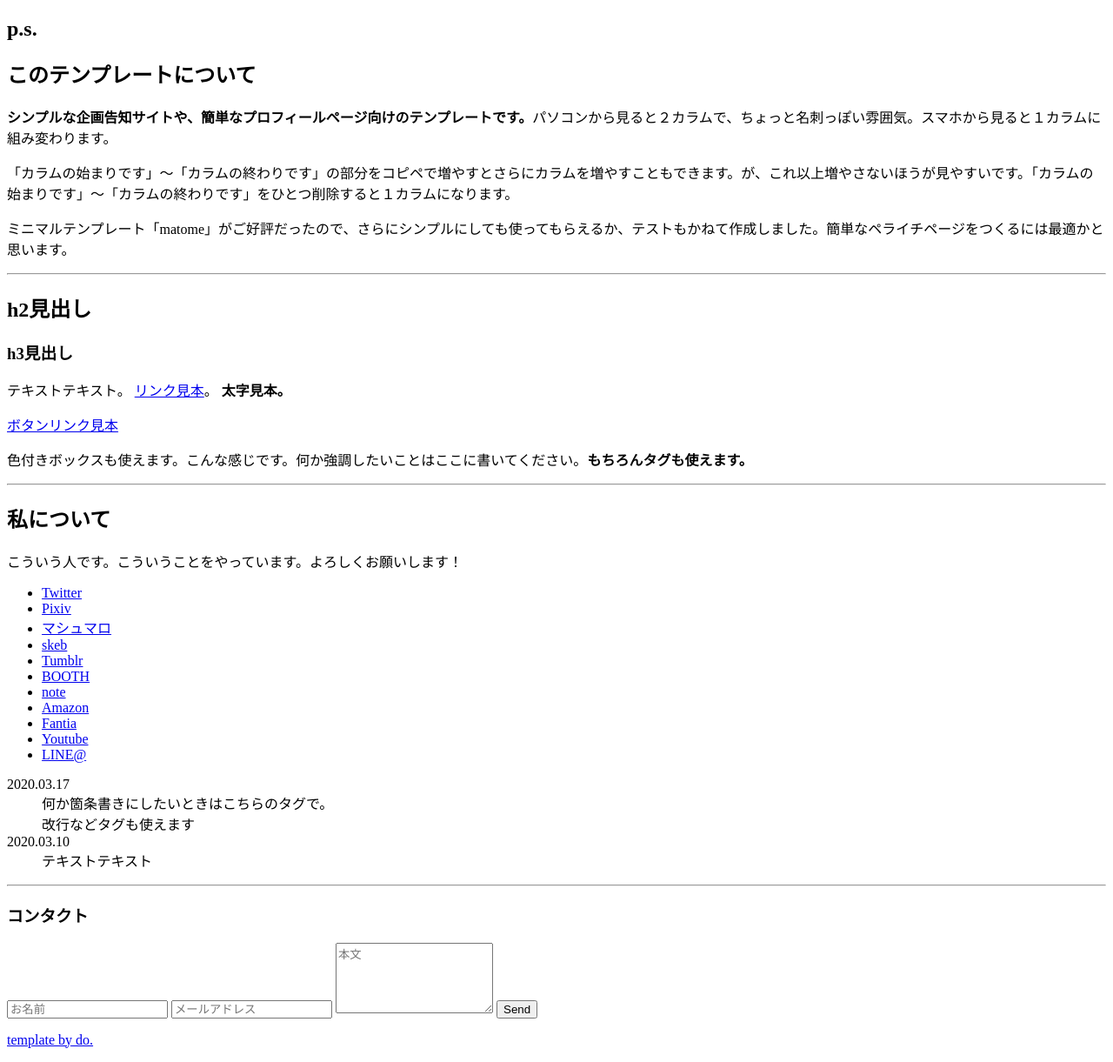
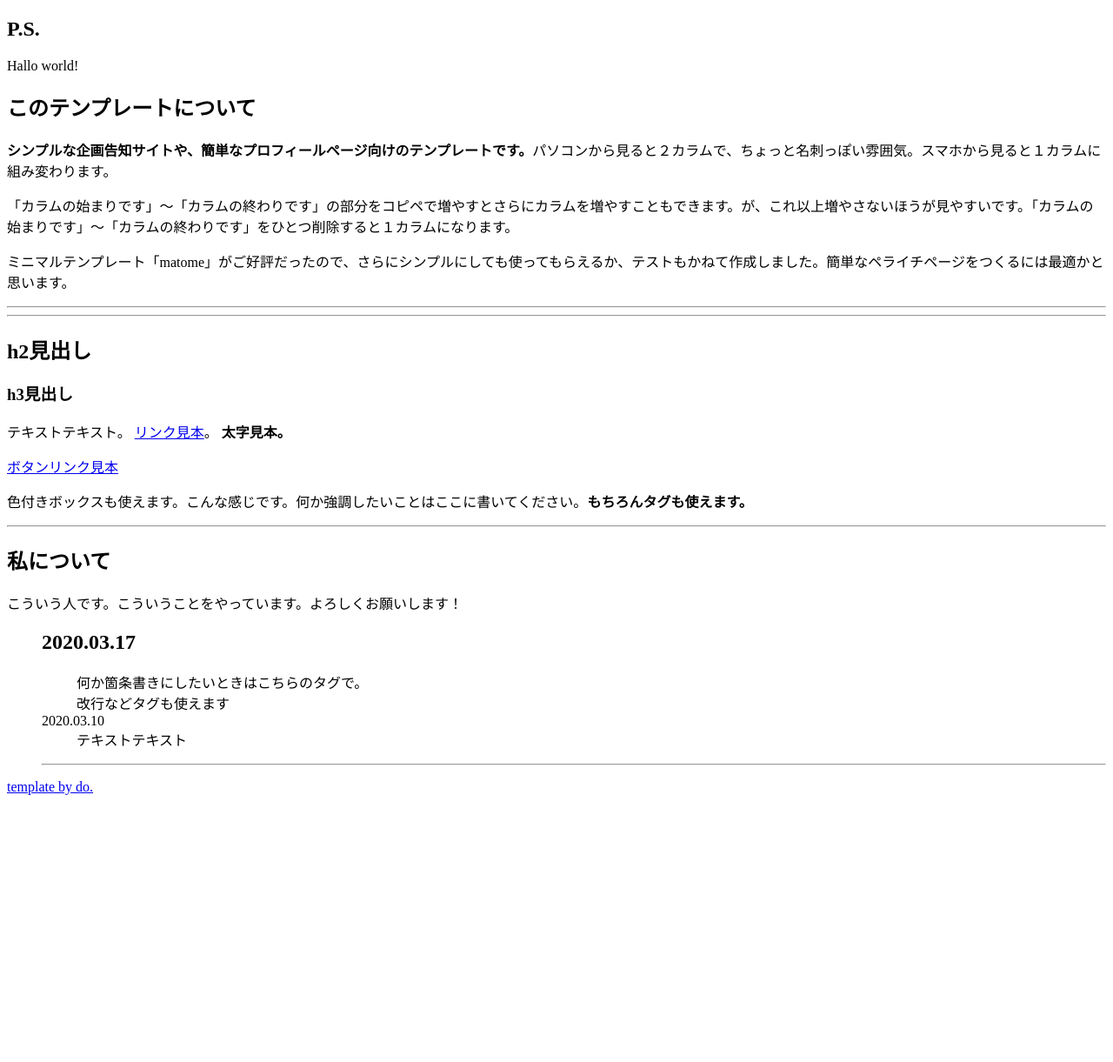
Before and after one commit to post-scripts/post-scripts.github.io, a plain HTML site: page index.html in a window 1280 px wide. Shown: the whole page at 87% size. After the commit the page ends 930 px from the top, so only its background shows below. Drawn offline with Linux system fonts and the light colour scheme.

Commit message:
Update index.html

```diff
--- a/index.html
+++ b/index.html
@@ -3,22 +3,22 @@
 <head>
   <meta charset="utf-8">
   <meta name="viewport" content="width=device-width">
-  <title>p.s.</title>
+  <title>P.S.</title>
   <link rel="stylesheet" href="css/style.css">
 </head>
 
 <body>
 
   <main>
-
     <section>
       <header>
-        <h1>p.s.</h1>
+        <h1>P.S.</h1>
         <!-- h1タグの中にページのタイトルを書いてください。
             プロフィールページなら「About me」などがおススメです -->
       </header>
+      Hallo world!
+      <div class="row">
 
-      <div class="row">
 
       <div class="col"> <!-- カラムの始まりです -->
 
@@ -31,6 +31,10 @@
 
         <hr>
         <!-- hrタグで区切り線を付けられます -->
+      </div> <!-- カラムの終わりです -->
+
+        <div class="col"> <!-- カラムの始まりです -->
+          <hr class="only-phone"> <!-- スマホ表示で１カラムになったときだけ表示される区切り線です -->
 
         <h2>h2見出し</h2>
         <h3>h3見出し</h3>
@@ -52,6 +56,8 @@
         <p>こういう人です。こういうことをやっています。よろしくお願いします！</p>
 
         <ul class="sns-list"> <!-- お使いのWebサービスやSNSへのリンクを貼ってください -->
+
+          <!--
           <li><a href="#" class="twitter" target="_blank">Twitter</a></li>
           <li><a href="#" class="pixiv" target="_blank">Pixiv</a></li>
           <li><a href="#" class="marsh" target="_blank">マシュマロ</a></li>
@@ -64,9 +70,10 @@
           <li><a href="#" class="youtube" target="_blank">Youtube</a></li>
           <li><a href="#" class="lineat" target="_blank">LINE@</a></li>
         </ul>
+      -->
 
         <dl class="memo">
-          <dt>2020.03.17</dt>
+          <h2>2020.03.17</h2>
           <dd>何か箇条書きにしたいときはこちらのタグで。<br>改行などタグも使えます</dd>
           <dt>2020.03.10</dt>
           <dd>テキストテキスト</dd>
@@ -74,14 +81,6 @@
 
         <hr>
 
-        <h3>コンタクト</h3>
-
-        <form method="post" action="ここにアクション" class="mailform">
-          <input type="text" name="message" placeholder="お名前">
-          <input type="mail" name="message" placeholder="メールアドレス">
-          <textarea rows="5" name="message" placeholder="本文"></textarea>
-          <input type="submit" value="Send">
-        </form>
       </div> <!-- カラムの終わりです -->
 
       </div>
```
